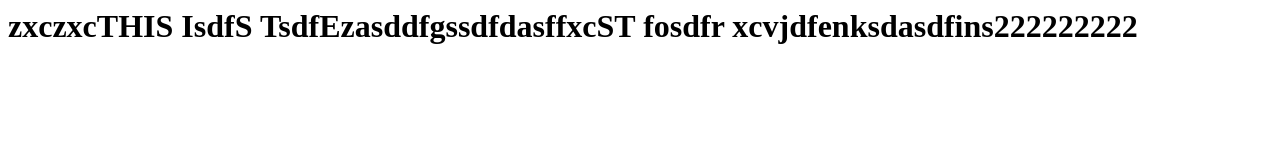
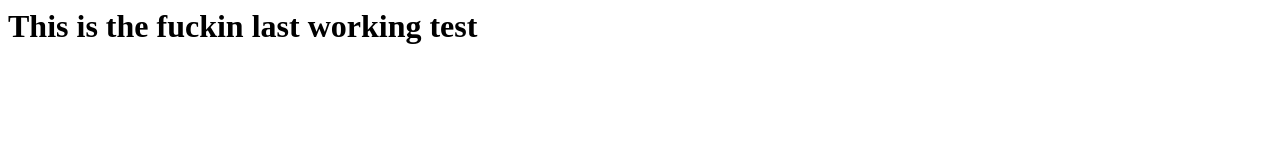
Before and after one commit to Soso990/test, a plain HTML site: page index.html in a window 1280 px wide. Drawn offline with Linux system fonts and the light colour scheme.

Commit message:
Update index.html

```diff
--- a/index.html
+++ b/index.html
@@ -1 +1 @@
-<h1> zxczxcTHIS IsdfS TsdfEzasddfgssdfdasffxcST fosdfr xcvjdfenksdasdfins222222222</h1>
+<h1> This is the fuckin last working test</h1>
```
